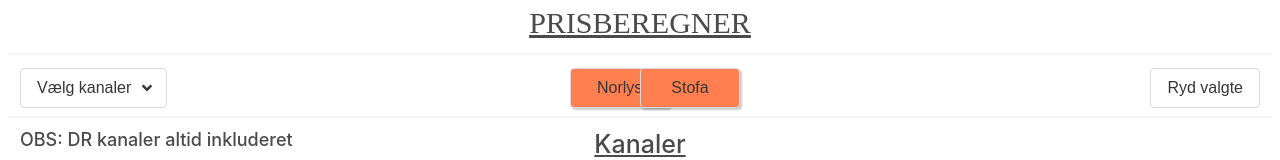
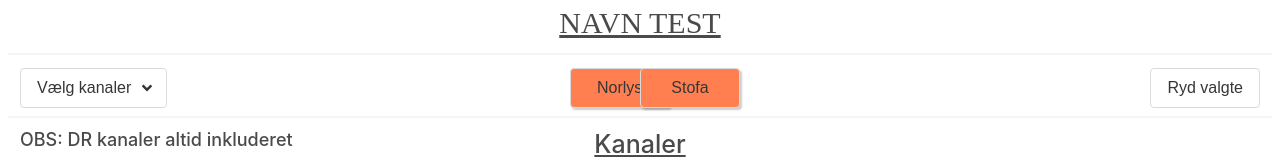
Before and after one commit to CWJNor/Prisberegner, a plain HTML site: page index.html in a window 1280 px wide. Shown: the top 160 px of the page. Drawn offline with nearby package versions, Linux system fonts and the light colour scheme; some packages are replaced by stand-ins of ours; a script that the page names is missing.

Commit message:
Update index.html

```diff
--- a/index.html
+++ b/index.html
@@ -10,7 +10,7 @@
     <body>
         <div id="main">
         <h1 id="overskrift">
-        Prisberegner
+        Navn test
         <h1>
         <hr>
         <div id="drop" class="dropdown is-hoverable">
```
